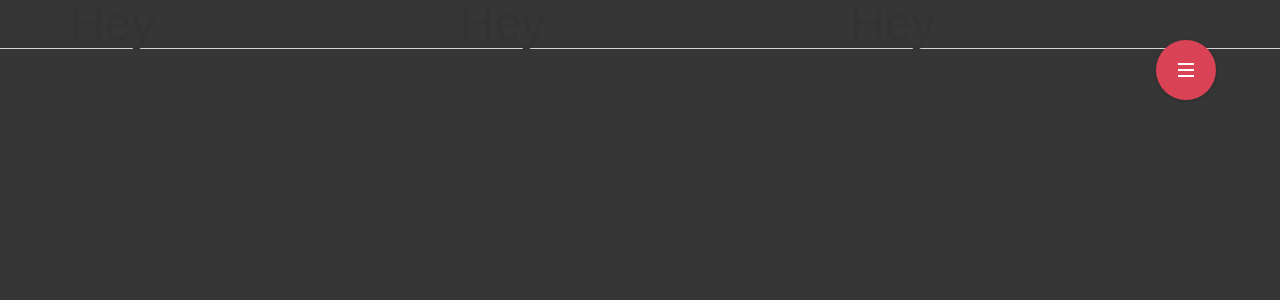
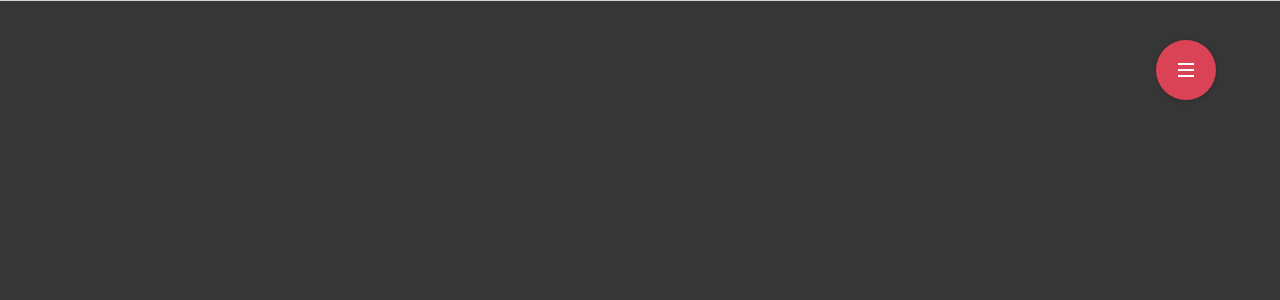
Before and after one commit to AshleyWragg/ashleywragg.github.io, a Jekyll site: the page built from index.html, in a window 1280 px wide. Shown: the top 300 px of the page. Built offline with Jekyll 4.4.1, drawn with Linux system fonts in a browser that asks for light colours.

Commit message:
Update index.html

```diff
--- a/index.html
+++ b/index.html
@@ -4,14 +4,6 @@ title: Ashley Wragg
 ---
 <div class="blurb">
 	<div class="row">
-		<div class="col-sm-4">
-			<h1>Hey</h1>
-		</div>
-		<div class="col-sm-4">
-			<h1>Hey</h1>
-		</div>
-		<div class="col-sm-4">
-			<h1>Hey</h1>
-		</div>
+
 	</div>
 </div><!-- /.blurb -->
```
